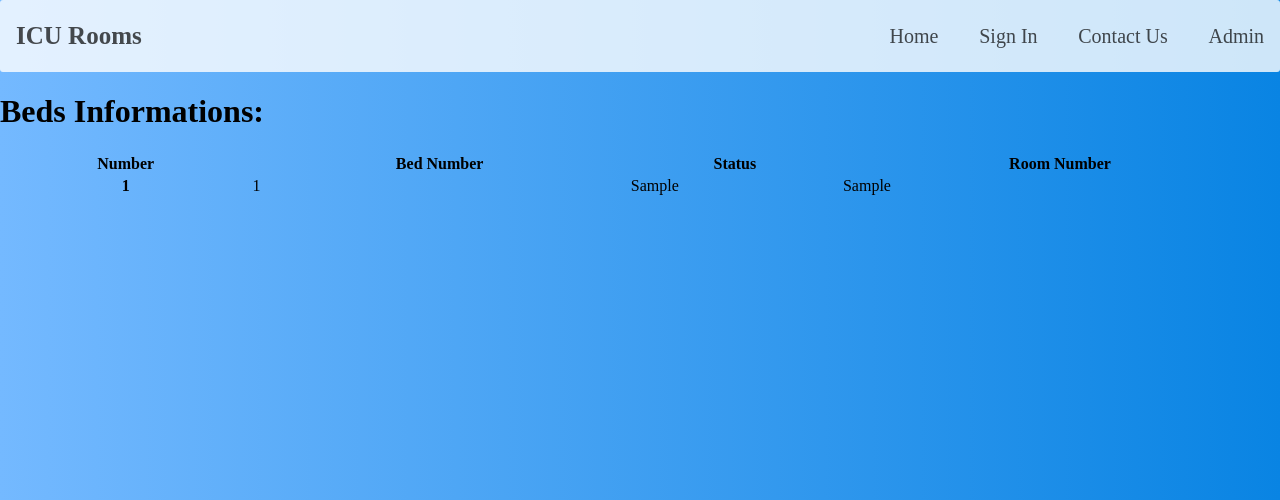
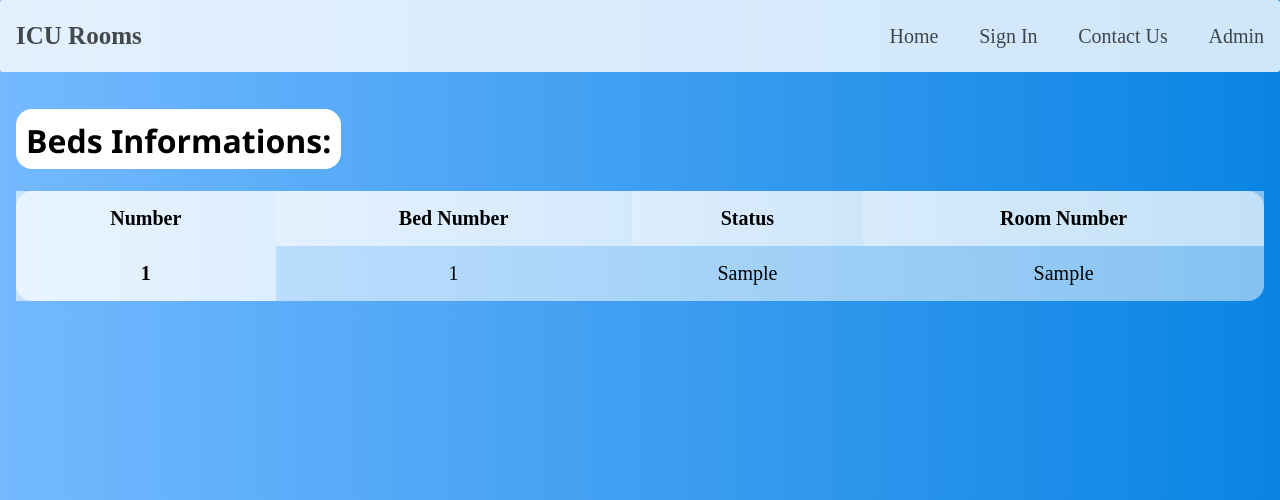
Before and after one commit to Abdelrahmanhassan1/Abdelrahmanhassan1-Full-Stack-Web-Application-Using-Flask-Python, a Flask app: page /admin/privilages/bedview in a window 1280 px wide. Shown: the top 500 px of the page. Run offline with Flask 2, Linux system fonts and the light colour scheme; tables that the repository leaves empty or names only in its code hold one stand-in row (values such as "Sample post").

Commit message:
Update style.css

```diff
--- a/static/css/adminView/bedView/style.css
+++ b/static/css/adminView/bedView/style.css
@@ -40,44 +40,39 @@ ul
     align-items: center;
 }
 
-/* bedviewForm */
-
-.bedviewForm
+.content
 {
     padding: 1rem;
-    margin: 5px;
-    display: flex;
-    justify-content: center;
-    align-items: center;
-    background-image: linear-gradient(to right, rgba(255, 255, 255, 0.7) ,rgba(255, 255, 255, 0.9));
-    position: absolute;
-    top: 50%;
-    left: 50%;
-    transform: translate(-50%, -50%);
-    border-radius: 10px;
-    border: none;
+    text-align: center;
 }
 
-.bedviewForm label
+.content h1
 {
-    font-size: 25px;
+    background-color: white;
+    height: 40px;
+    width: fit-content;
+    font-family: 'Segoe UI', Tahoma, Geneva, Verdana, sans-serif;
+    border-radius: 1rem;
+    padding: 10px;
 }
 
-.bedviewForm input[type = number]
+.table
 {
-    height: 2rem;
-    width: 500px;
-    border-radius: 10px;
-    border: none;
-    font-size: 15px;
-
+    border-collapse: collapse;
+    border-radius: 1rem;
+    font-size: 20px;
+    background-image: linear-gradient(to right, rgba(255, 255, 255, 0.7) ,rgba(255, 255, 255, 0.9));
 }
 
-.bedviewForm input[type = submit]
+.table, th
 {
-    height: 3rem;
-    width: 100px;
-    font-size: 1rem;
-    border-radius: 10px;
+    padding: 1rem;
+    background-image: linear-gradient(to right, rgba(255, 255, 255, 0.6) ,rgba(255, 255, 255, 0.5));
+}
 
+
+
+.table, td
+{
+    padding: 1rem;
 }
```
